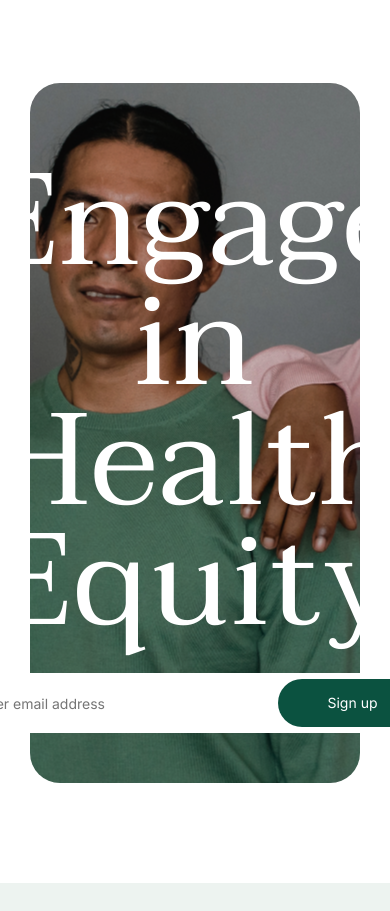
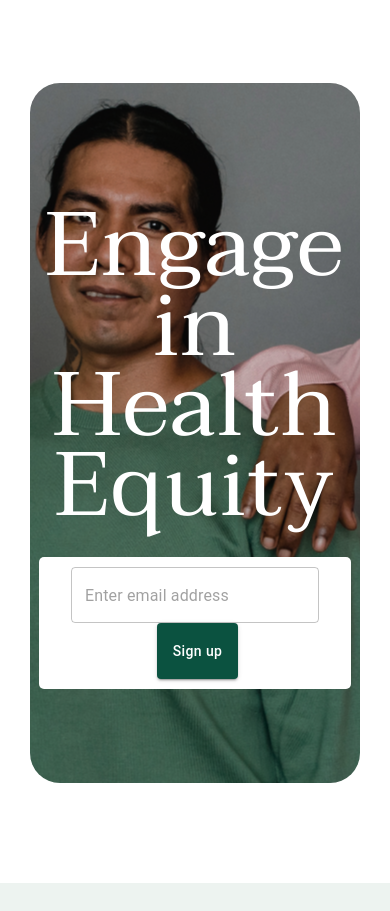
Before and after one commit to ebuddenberg/health-equity-tracker, a React (Create React App) app in the folder frontend/: page / in a window 390 px wide. Shown: the part 6560-7471 px from the top of the page. Built offline with nearby package versions, Linux system fonts and the light colour scheme.

Commit message:
Update responsive landing styles (#614)
* update sign up

* update class names

```diff
--- a/frontend/src/pages/Landing/LandingPage.module.scss
+++ b/frontend/src/pages/Landing/LandingPage.module.scss
@@ -315,6 +315,16 @@
     padding: 30px;
   }
 
+  .NewsletterRowHeaderSmall {
+    font-size: 90px !important;
+    font-family: "Taviraj", sans-serif !important;
+    text-align: center;
+    font-weight: 400 !important;
+    color: white;
+    line-height: 80px !important;
+    padding: 30px;
+  }
+
   .EmailAddressBackgroundImgContainer {
     background-image: url("pexels-armin-rimoldi-5304098 1.png");
     background-position: center;
@@ -334,40 +344,14 @@
     justify-content: space-around;
   }
 
-  .EmailAddressForm {
-    border-radius: 40px;
-    width: 485px;
-    height: 60px;
-    background-color: white;
-    border: none;
-    display: flex;
-    flex-direction: row;
-    align-items: center;
-    justify-content: space-between;
+  .NewsletterForm {
+    background: white;
+    border-radius: 5px !important;
+    padding: 10px;
   }
 
-  .EmailAddressFormText {
-    height: 60px;
-    background-color: transparent;
-    border: none;
-    margin-left: 20px;
-
-    &:focus {
-      outline: none;
-    }
-  }
-
-  .EmailAddressFormSubmit {
-    height: 48px;
-    width: 150px;
-    border-radius: 40px;
-    background: $alt-green;
-    color: white;
-    border: none;
-    margin-right: 10px;
-
-    &:focus {
-      outline: 1px solid darkgreen;
-    }
+  .NewsletterEmailSubmitInput {
+    height: 56px !important;
+    margin-left: 5px;
   }
 }
--- a/frontend/src/pages/Landing/LandingPage.tsx
+++ b/frontend/src/pages/Landing/LandingPage.tsx
@@ -3,6 +3,7 @@ import styles from "./LandingPage.module.scss";
 import Button from "@material-ui/core/Button";
 import Grid from "@material-ui/core/Grid";
 import Hidden from "@material-ui/core/Hidden";
+import TextField from "@material-ui/core/TextField";
 import Typography from "@material-ui/core/Typography";
 import { Accordion, AccordionSummary } from "@material-ui/core";
 import AccordionDetails from "@material-ui/core/AccordionDetails";
@@ -572,31 +573,43 @@ function LandingPage() {
           >
             <div className={styles.EmailAddressContentDiv}>
               <Grid item>
-                <Typography className={styles.NewsletterRowHeader}>
-                  Engage in
-                  <br />
-                  Health Equity
-                </Typography>
+                <Hidden mdUp>
+                  <Typography className={styles.NewsletterRowHeaderSmall}>
+                    Engage in
+                    <br />
+                    Health Equity
+                  </Typography>
+                </Hidden>
+                <Hidden smDown>
+                  <Typography className={styles.NewsletterRowHeader}>
+                    Engage in
+                    <br />
+                    Health Equity
+                  </Typography>
+                </Hidden>
               </Grid>
               <Grid item>
                 <form
-                  className={styles.EmailAddressForm}
                   action="https://satcherinstitute.us11.list-manage.com/subscribe?u=6a52e908d61b03e0bbbd4e790&id=3ec1ba23cd&"
                   method="post"
                   target="_blank"
+                  className={styles.NewsletterForm}
                 >
-                  <input
-                    className={styles.EmailAddressFormText}
+                  <TextField
+                    id="Enter email address to sign up" // Accessibility label
+                    name="MERGE0"
+                    variant="outlined"
                     type="email"
-                    id="mce-EMAIL"
-                    name="MERGE0"
                     placeholder="Enter email address"
                   />
-                  <input
-                    className={styles.EmailAddressFormSubmit}
+                  <Button
                     type="submit"
-                    value="Sign up"
-                  />
+                    color="primary"
+                    variant="contained"
+                    className={styles.NewsletterEmailSubmitInput}
+                  >
+                    Sign up
+                  </Button>
                 </form>
               </Grid>
             </div>
```
Also changed, not shown: frontend/src/data/variables/AcsPovertyProvider.ts (+5 -7 lines).
